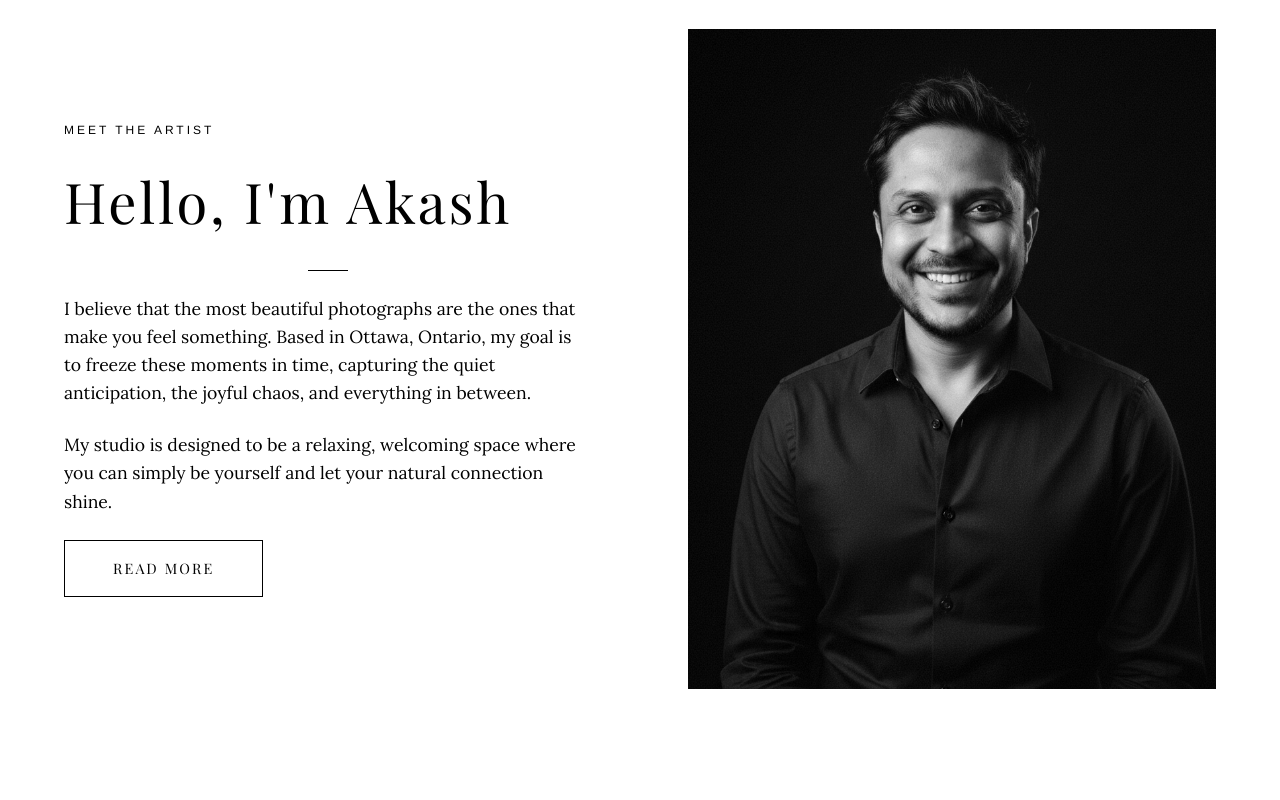
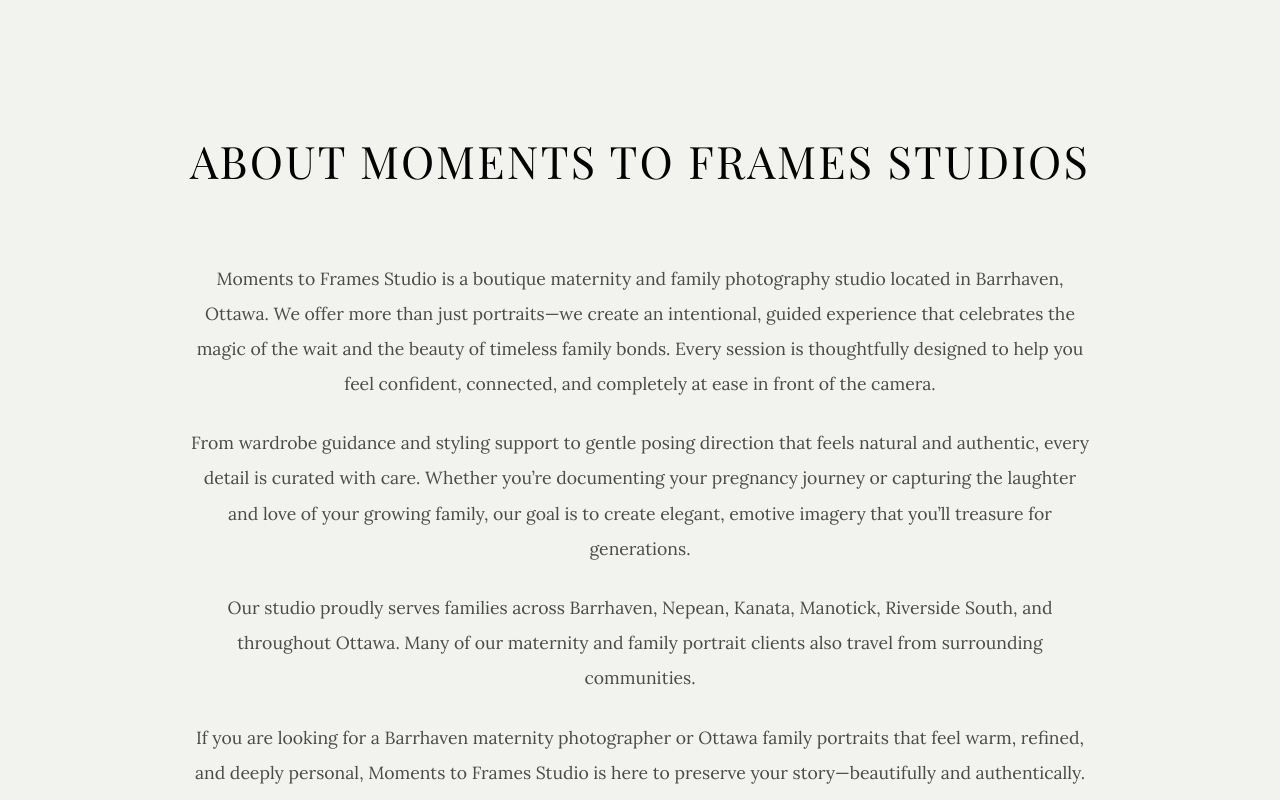
Before and after one commit to skygupta-codes/moments-to-frames-studios, a plain HTML site: page index.html in a window 1280 px wide. Shown: the part 3000-3800 px from the top of the page. Drawn offline with nearby package versions, Linux system fonts and the light colour scheme; a web font is replaced by a local one.

Commit message:
Refactor About section to single-column centered design

```diff
--- a/index.html
+++ b/index.html
@@ -163,22 +163,28 @@
     </section>
 
     <!-- About Section -->
-    <section id="about" class="about section bg-white">
-        <div class="container about-container">
-            <div class="about-text fade-in-up">
-                <p class="sub-heading">MEET THE ARTIST</p>
-                <h2 class="section-title">Hello, I'm Akash</h2>
-                <div class="divider-small"></div>
-                <p class="body-text">I believe that the most beautiful photographs are the ones that make you feel
-                    something. Based in Ottawa, Ontario, my goal is to freeze these moments in time, capturing the quiet
-                    anticipation, the joyful chaos, and everything in between.</p>
-                <p class="body-text">My studio is designed to be a relaxing, welcoming space where you can simply be
-                    yourself and let your natural connection shine.</p>
-                <a href="#about" class="btn btn-outline">READ MORE</a>
-            </div>
-            <div class="about-image-wrapper fade-in-up delay-1">
-                <img src="images/akash.jpg" alt="Akash Portrait" class="bw-filter">
-            </div>
+    <section id="about" class="about section bg-light text-center">
+        <div class="container about-centered fade-in-up">
+            <h2 class="section-title">ABOUT Moments To Frames Studios</h2>
+
+            <p class="body-text mt-4">Moments to Frames Studio is a boutique maternity and family photography studio
+                located in Barrhaven, Ottawa. We offer more than just portraits—we create an intentional, guided
+                experience that celebrates the magic of the wait and the beauty of timeless family bonds. Every session
+                is thoughtfully designed to help you feel confident, connected, and completely at ease in front of the
+                camera.</p>
+
+            <p class="body-text">From wardrobe guidance and styling support to gentle posing direction that feels
+                natural and authentic, every detail is curated with care. Whether you’re documenting your pregnancy
+                journey or capturing the laughter and love of your growing family, our goal is to create elegant,
+                emotive imagery that you’ll treasure for generations.</p>
+
+            <p class="body-text">Our studio proudly serves families across Barrhaven, Nepean, Kanata, Manotick,
+                Riverside South, and throughout Ottawa. Many of our maternity and family portrait clients also travel
+                from surrounding communities.</p>
+
+            <p class="body-text">If you are looking for a Barrhaven maternity photographer or Ottawa family portraits
+                that feel warm, refined, and deeply personal, Moments to Frames Studio is here to preserve your
+                story—beautifully and authentically.</p>
         </div>
     </section>
 
--- a/styles.css
+++ b/styles.css
@@ -535,34 +535,25 @@ p {
     user-select: none;
 }
 
-/* About Section */
-.about-container {
-    display: flex;
-    align-items: center;
-    gap: 6rem;
+/* About Centered Section */
+.about-centered {
+    max-width: 900px;
+    margin: 0 auto;
+    padding: var(--spacing-xl) 0;
 }
 
-.about-text {
-    flex: 1;
+.about-centered .section-title {
+    font-size: 2.8rem;
+    letter-spacing: 0.05em;
+    text-transform: uppercase;
+    margin-bottom: 2rem;
 }
 
-.about-text h2 {
-    font-size: 3.5rem;
-    margin-bottom: 0.5rem;
-}
-
-.about-image-wrapper {
-    flex: 1;
-}
-
-.about-image-wrapper img {
-    width: 100%;
-    aspect-ratio: 4/5;
-    object-fit: cover;
-}
-
-.bw-filter {
-    filter: grayscale(100%) contrast(1.1);
+.about-centered .body-text {
+    font-size: 1.1rem;
+    line-height: 2;
+    margin-bottom: 1.5rem;
+    color: #4a4a4a;
 }
 
 /* CTA Section */
```
